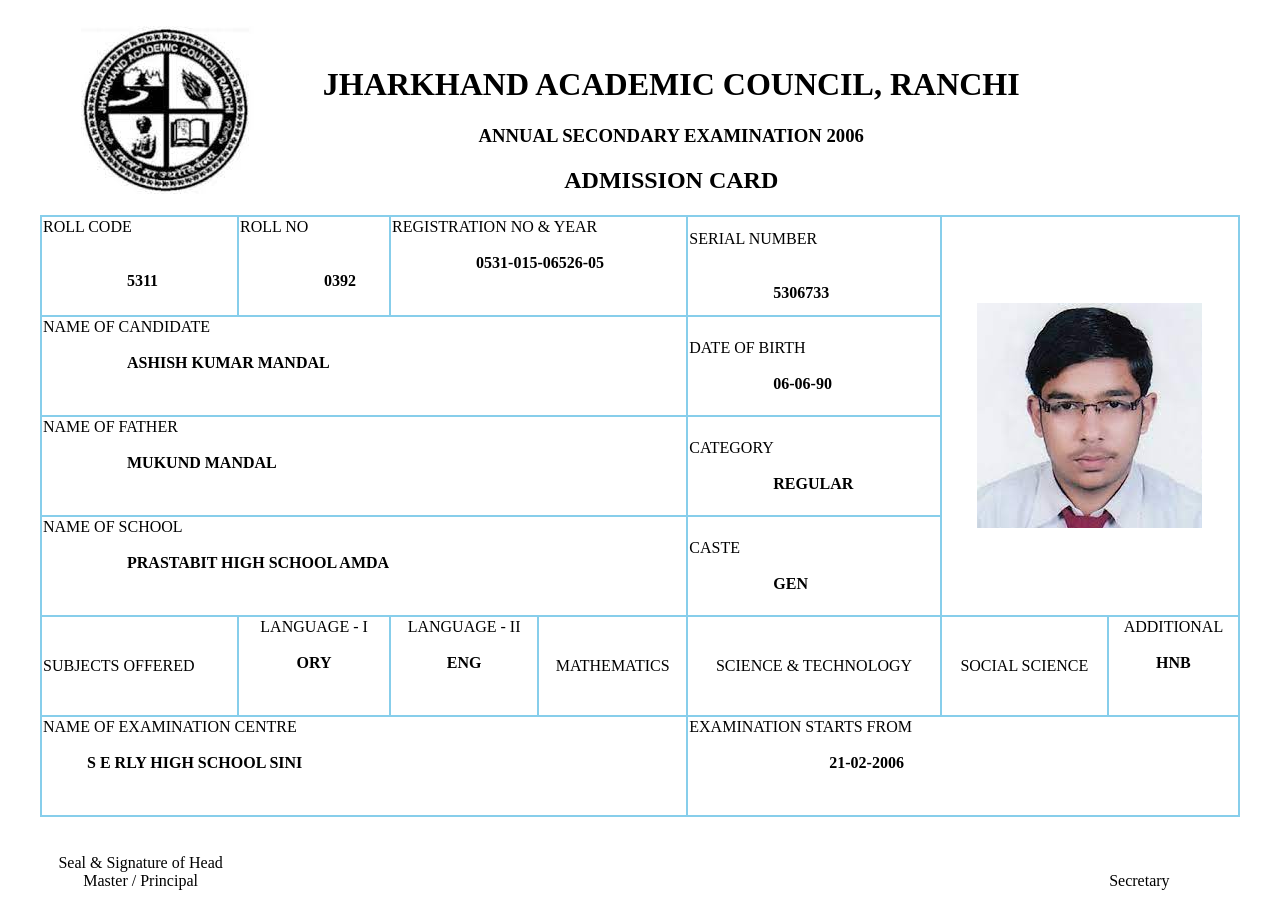
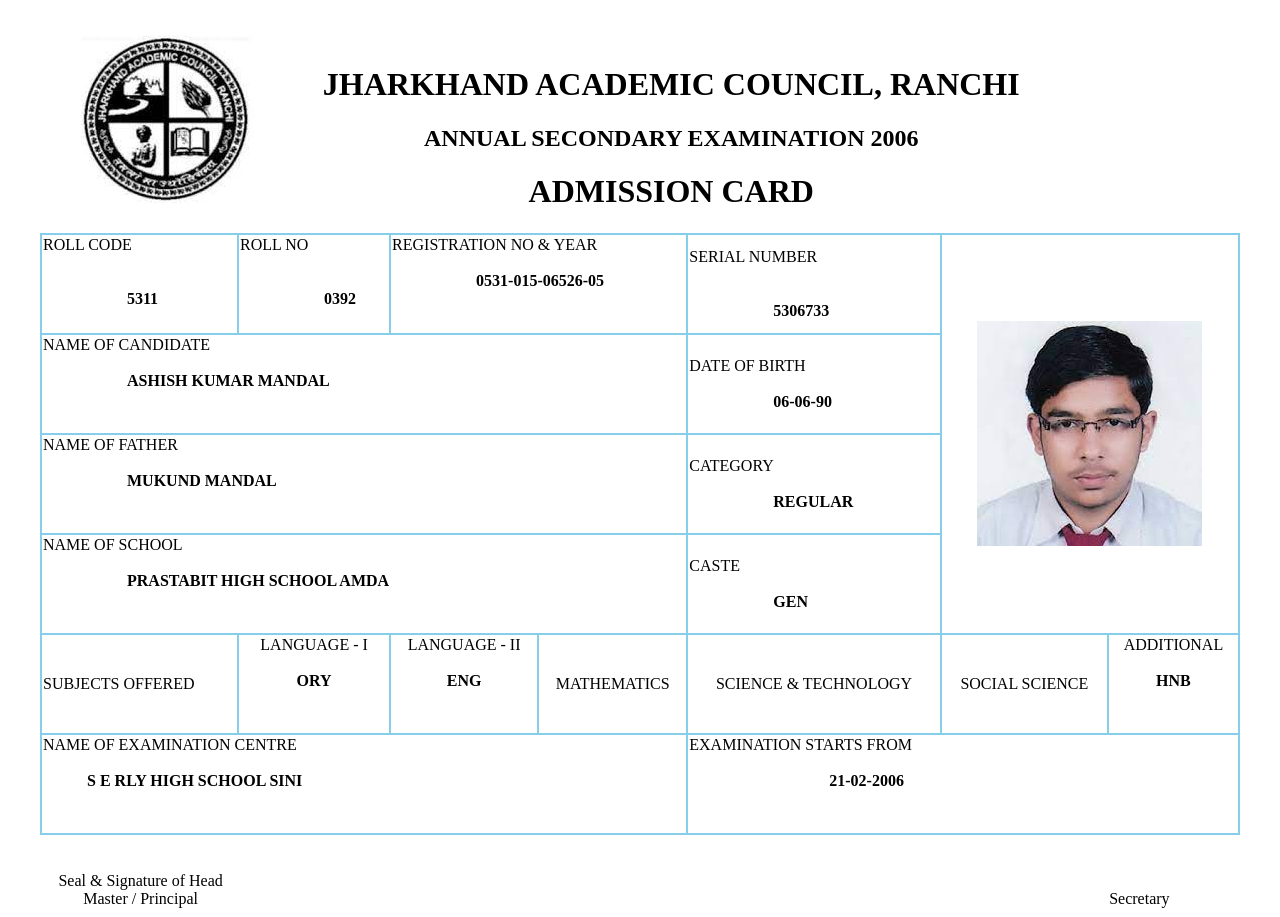
Before and after one commit to coderamritanshu/admitcard, a plain HTML site: page index.html in a window 1280 px wide. Drawn offline with Linux system fonts and the light colour scheme.

Commit message:
Update index.html

```diff
--- a/index.html
+++ b/index.html
@@ -12,9 +12,9 @@
 			</td>
 			<td align="center">
 					<br/><br/>
-					<h1>JHARKHAND ACADEMIC COUNCIL, RANCHI</h1>
-					<h3>ANNUAL SECONDARY EXAMINATION 2006</h3>
-					<h2>ADMISSION CARD</h2>
+					<h1 color="skyblue">JHARKHAND ACADEMIC COUNCIL, RANCHI</h1>
+					<h2 color="skyblue">ANNUAL SECONDARY EXAMINATION 2006</h2>
+					<h1 color="skyblue">ADMISSION CARD</h1>
 			</td>
 			<td align="center" width="200px">
 					<br/><br/>
```
